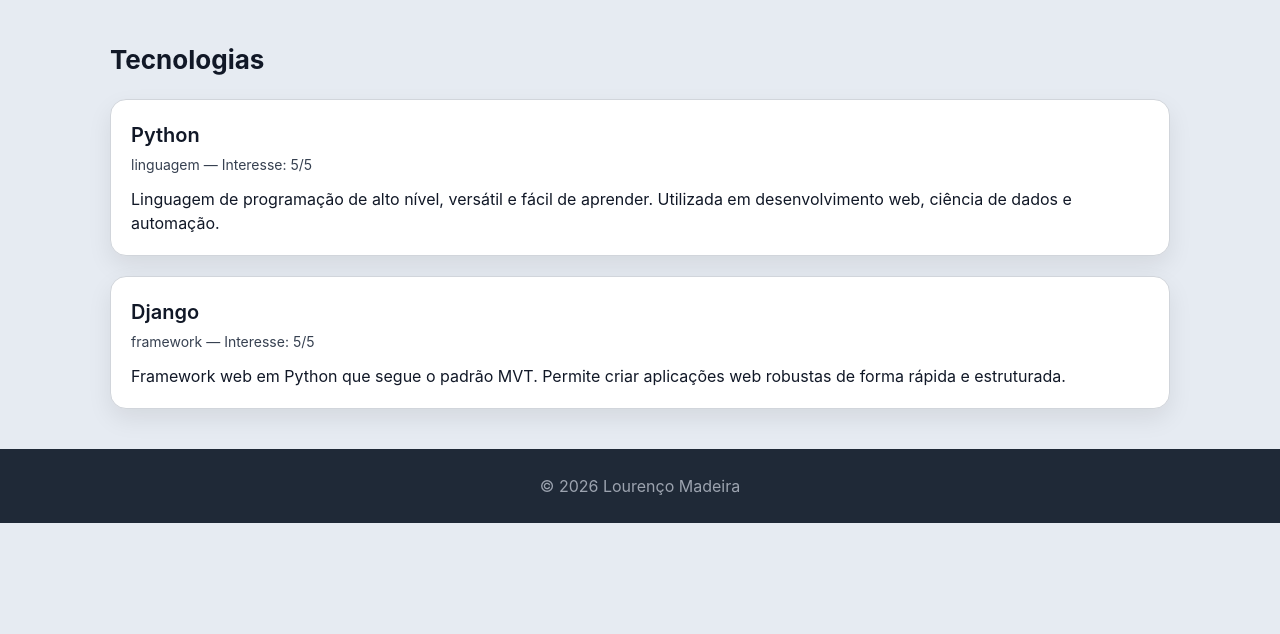
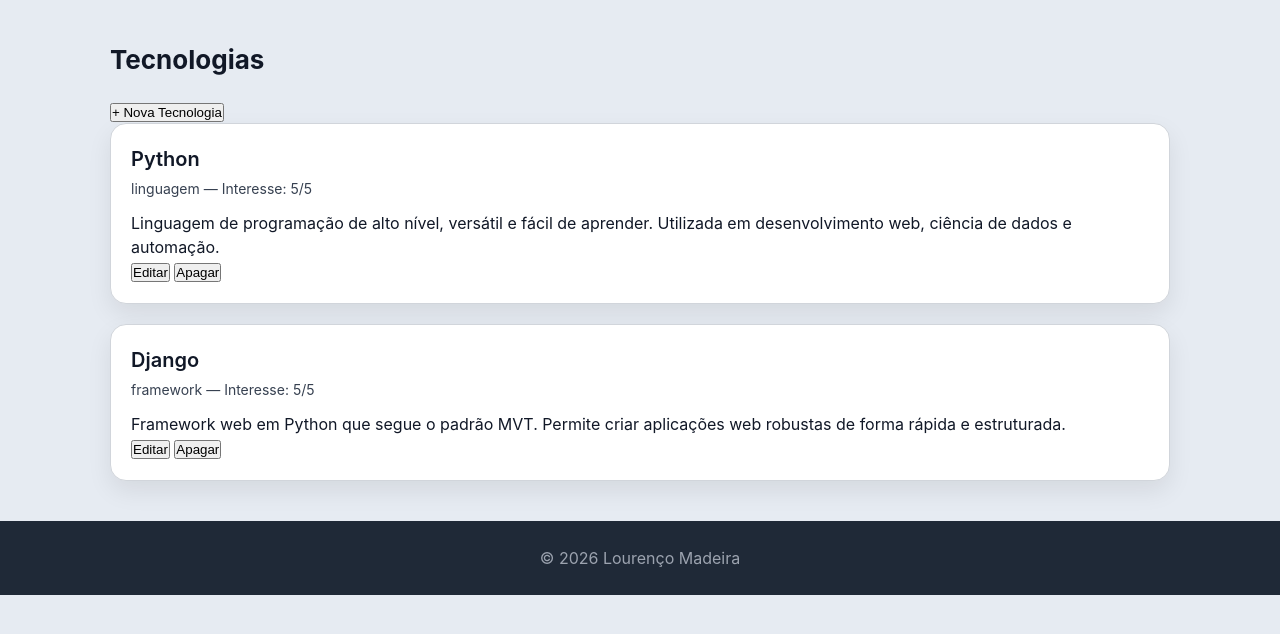
Before and after one commit to a22405291LourencoMadeira/portfolio_ficha6_django, a Django app: page /portfolio/tecnologias/ in a window 1280 px wide. Shown: the part 113-747 px from the top of the page. Run offline with Django 5.2, Linux system fonts and the light colour scheme; data comes from the database, SQL or seed files in the repository.

Commit message:
Criado CRUD de Tecnologias com views, templates e urls

```diff
--- a/portfolio/templates/portfolio/tecnologias.html
+++ b/portfolio/templates/portfolio/tecnologias.html
@@ -1,6 +1,7 @@
 {% extends "portfolio/base.html" %}
 {% block content %}
 <h2>Tecnologias</h2>
+<a href="{% url 'nova_tecnologia' %}"><button>+ Nova Tecnologia</button></a>
 <section>
     {% for tec in tecnologias %}
     <article>
@@ -11,6 +12,8 @@
         <section>
             <p>{{ tec.descricao }}</p>
         </section>
+        <a href="{% url 'edita_tecnologia' tec.id %}"><button>Editar</button></a>
+        <a href="{% url 'apaga_tecnologia' tec.id %}"><button>Apagar</button></a>
     </article>
     {% endfor %}
 </section>
--- a/portfolio/urls.py
+++ b/portfolio/urls.py
@@ -12,4 +12,7 @@ urlpatterns = [
     path('projetos/novo/', views.novo_projeto_view, name='novo_projeto'),
 path('projetos/<int:projeto_id>/edita/', views.edita_projeto_view, name='edita_projeto'),
 path('projetos/<int:projeto_id>/apaga/', views.apaga_projeto_view, name='apaga_projeto'),
+path('tecnologias/nova/', views.nova_tecnologia_view, name='nova_tecnologia'),
+path('tecnologias/<int:tec_id>/edita/', views.edita_tecnologia_view, name='edita_tecnologia'),
+path('tecnologias/<int:tec_id>/apaga/', views.apaga_tecnologia_view, name='apaga_tecnologia'),
 ]
--- a/portfolio/views.py
+++ b/portfolio/views.py
@@ -49,3 +49,22 @@ def edita_projeto_view(request, projeto_id):
 def apaga_projeto_view(request, projeto_id):
     Projeto.objects.get(id=projeto_id).delete()
     return redirect('projetos')
+
+def nova_tecnologia_view(request):
+    form = TecnologiaForm(request.POST or None, request.FILES)
+    if form.is_valid():
+        form.save()
+        return redirect('tecnologias')
+    return render(request, 'portfolio/nova_tecnologia.html', {'form': form})
+
+def edita_tecnologia_view(request, tec_id):
+    tec = Tecnologia.objects.get(id=tec_id)
+    form = TecnologiaForm(request.POST or None, request.FILES, instance=tec)
+    if form.is_valid():
+        form.save()
+        return redirect('tecnologias')
+    return render(request, 'portfolio/edita_tecnologia.html', {'form': form, 'tec': tec})
+
+def apaga_tecnologia_view(request, tec_id):
+    Tecnologia.objects.get(id=tec_id).delete()
+    return redirect('tecnologias')
```
Also changed, not shown: portfolio/templates/portfolio/edita_tecnologia.html (added, +9 -0 lines), portfolio/templates/portfolio/nova_tecnologia.html (added, +9 -0 lines).
